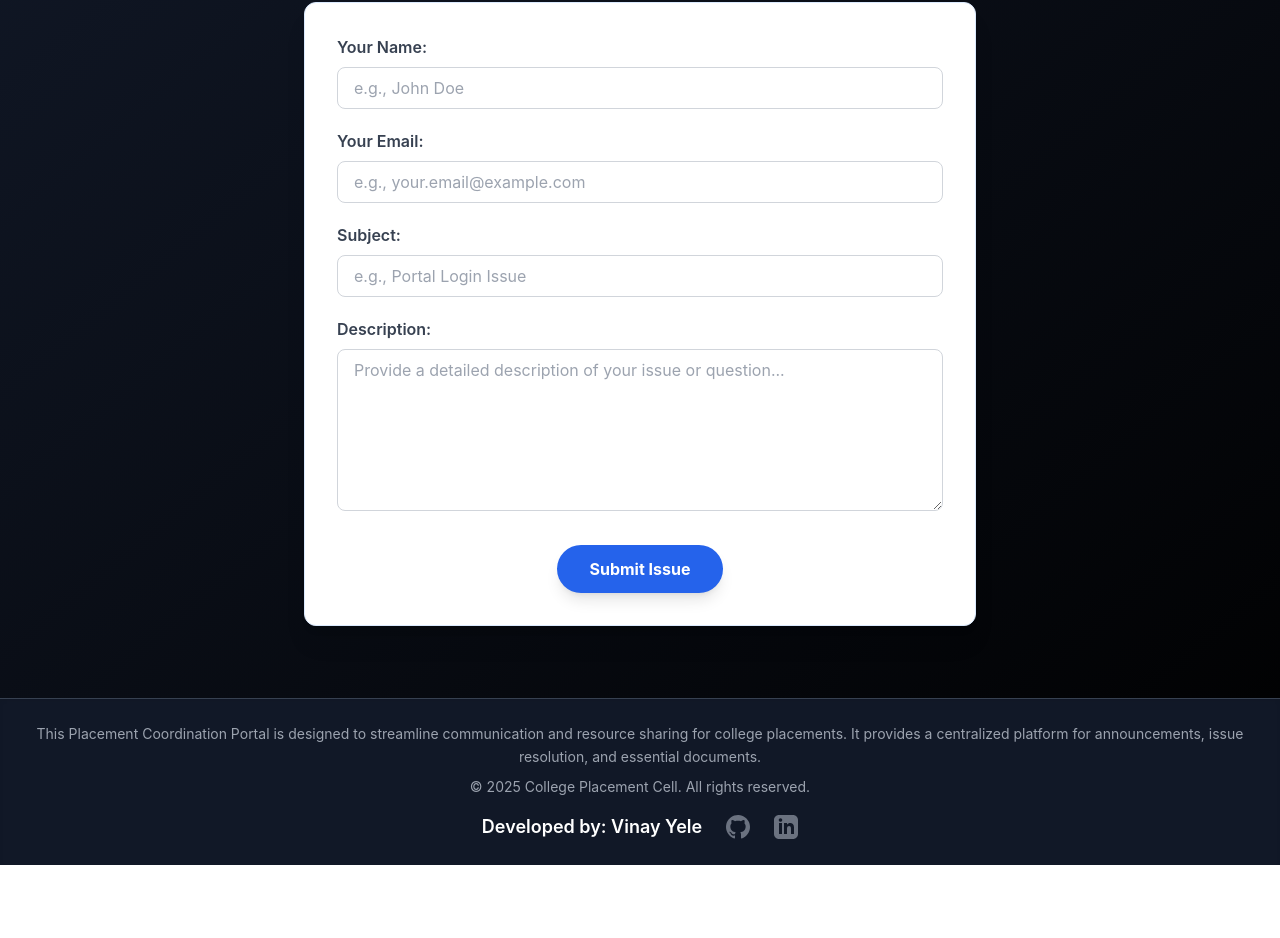
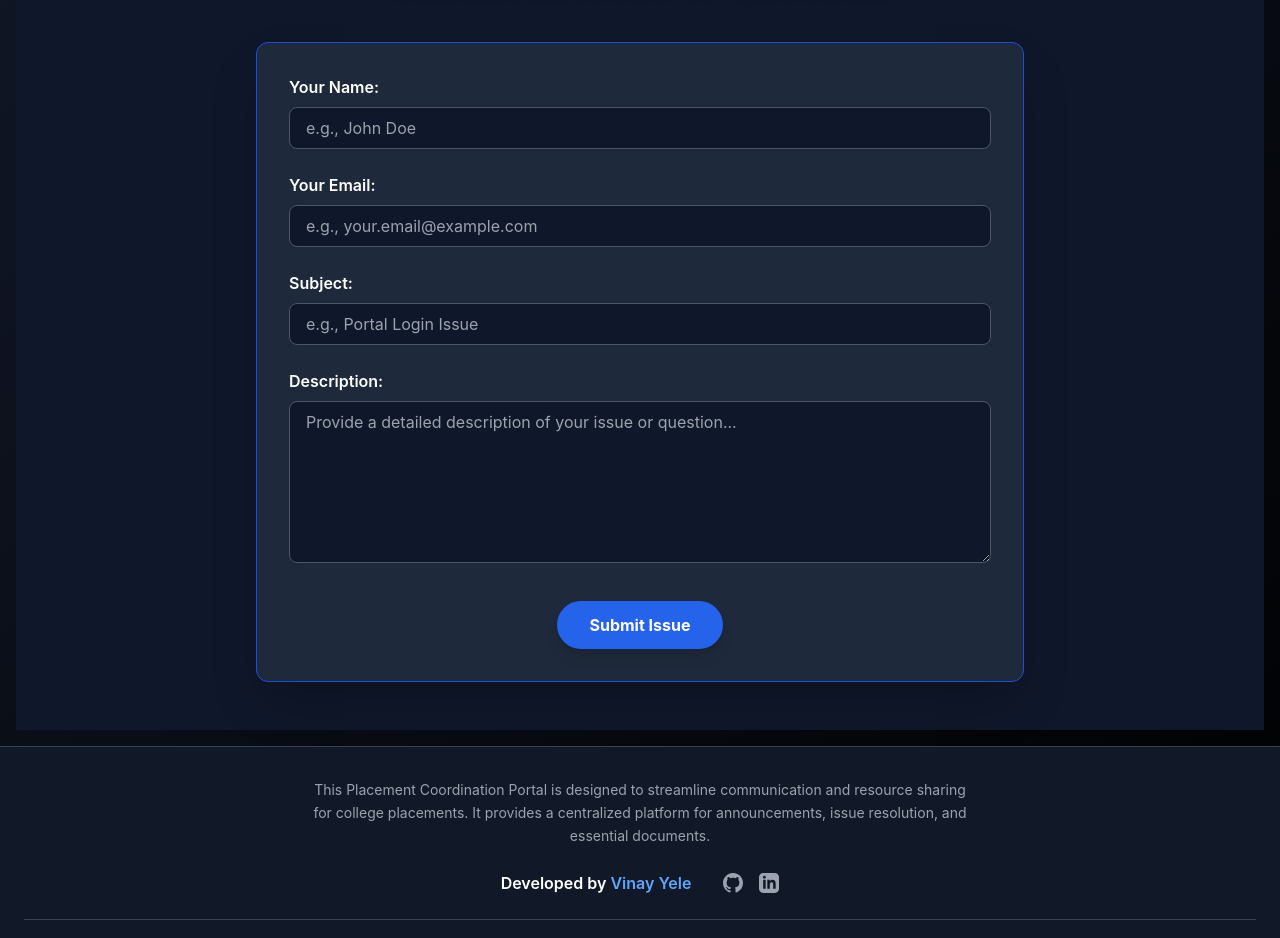
Before and after one commit to Vinay-yele/AIML_PLACEMENTS_HUB, a React (Create React App) app in the folder frontend/: page /issues in a window 1280 px wide. Shown: the part 195-1133 px from the top of the page. Before the commit the page ends 1060 px from the top, so only its background shows below. Built offline with nearby package versions, Linux system fonts and the light colour scheme.

Commit message:
Fix: CORS policy and correct API endpoints for deployed app and worked on frontend

```diff
--- a/frontend/src/App.js
+++ b/frontend/src/App.js
@@ -8,7 +8,7 @@
 import IssuesPage from './pages/IssuesPage';
 import ResourcesPage from './pages/ResourcesPage';
 import ContactPage from './pages/ContactPage';
-// import AdminPage from './pages/AdminPage';
+import AdminPage from './pages/AdminPage';
 
 // Helper component to apply active class to navigation links
 const NavLink = ({ to, children }) => {
@@ -20,8 +20,8 @@
         to={to}
         className={`relative inline-flex items-center justify-center px-4 py-2 text-sm font-medium rounded-full transition-all duration-300 ease-in-out
                     ${isActive
-                      ? 'bg-blue-600 text-white shadow-lg' // Slightly lighter blue for active state on dark background
-                      : 'text-gray-300 hover:bg-gray-700 hover:text-white hover:shadow-md' // Darker hover for consistency
+                      ? 'bg-blue-600 text-white shadow-lg'
+                      : 'text-gray-300 hover:bg-gray-700 hover:text-white hover:shadow-md'
                     }
                     focus:outline-none focus:ring-2 focus:ring-blue-400 focus:ring-offset-2 focus:ring-offset-gray-900
                   `}
@@ -39,37 +39,28 @@
         {/* Header/Navbar Section - Dark Theme */}
         <header className="bg-gray-900 text-white p-4 shadow-xl z-10 border-b border-gray-700">
           <div className="container mx-auto flex flex-col md:flex-row justify-between items-center">
-            <h1 className="text-3xl font-extrabold mb-3 md:mb-0 text-blue-400 tracking-wide">Placement Hub</h1>
+            <h1 className="text-3xl font-extrabold mb-3 md:mb-0 text-blue-400 tracking-wide">AIML Placements Hub</h1>
             <nav>
               <ul className="flex flex-wrap justify-center gap-x-4 gap-y-2">
-                {/* Navigation Links using NavLink helper component */}
                 <NavLink to="/">Home</NavLink>
                 <NavLink to="/announcements">Announcements</NavLink>
                 <NavLink to="/issues">Issues</NavLink>
                 <NavLink to="/resources">Resources</NavLink>
                 <NavLink to="/contact">Contact</NavLink>
-                {/* Admin link */}
-                {/* <NavLink to="/admin">
-                  <span className="bg-red-600 hover:bg-red-700 text-white font-bold px-4 py-2 rounded-full shadow-md transition duration-300 ease-in-out transform hover:scale-105">
-                    Admin
-                  </span>
-                </NavLink> */}
               </ul>
             </nav>
           </div>
         </header>
 
-        {/* Main Content Area: Routes define which component to render based on URL */}
-        <main className="container mx-auto p-4 mt-6 flex-grow">
+        {/* Main Content Area - Ensure it takes full height */}
+        <main className="container mx-auto p-4 mt-6 flex-grow min-h-[calc(100vh-200px)]">
           <Routes>
-            {/* Define routes for each page */}
             <Route path="/" element={<HomePage />} />
             <Route path="/announcements" element={<AnnouncementPage />} />
             <Route path="/issues" element={<IssuesPage />} />
             <Route path="/resources" element={<ResourcesPage />} />
             <Route path="/contact" element={<ContactPage />} />
-            {/* <Route path="/admin" element={<AdminPage />} /> */}
-            {/* Optional: Add a catch-all route for 404 Not Found */}
+            <Route path="/admin" element={<AdminPage />} />
             <Route path="*" element={
               <div className="flex flex-col items-center justify-center min-h-[calc(100vh-250px)] text-center text-white">
                 <h2 className="text-6xl font-extrabold text-red-500 mb-4 animate-bounce">404</h2>
@@ -82,40 +73,61 @@
           </Routes>
         </main>
 
-        {/* Footer Section - Dark Theme */}
-        <footer className="bg-gray-900 text-gray-400 p-6 mt-10 text-center shadow-inner border-t border-gray-700">
-          <div className="container mx-auto">
-            <p className="text-sm mb-2 leading-relaxed">
+        {/* Footer Section - Simplified to match homepage theme */}
+        <footer className="bg-gray-900 text-gray-400 border-t border-gray-700 mt-auto">
+          <div className="container mx-auto px-6 py-8">
+
+            {/* Main footer content */}
+            <div className="text-center mb-6">
+              <p className="text-sm leading-relaxed max-w-2xl mx-auto mb-4">
                 This Placement Coordination Portal is designed to streamline communication and resource sharing for college placements.
                 It provides a centralized platform for announcements, issue resolution, and essential documents.
               </p>
-            <p className="text-sm mb-4">&copy; {new Date().getFullYear()} College Placement Cell. All rights reserved.</p>
+            </div>
 
-            <div className="flex justify-center items-center space-x-6 text-lg">
-              <span className="font-semibold text-white">Developed by: Vinay Yele</span>
+            {/* Developer info and social links */}
+            <div className="flex flex-col md:flex-row justify-center items-center space-y-4 md:space-y-0 md:space-x-8 mb-6">
+              <div className="text-center md:text-left">
+                <p className="text-white font-semibold">Developed by <span className="text-blue-400">Vinay Yele</span></p>
+              </div>
+
+              <div className="flex space-x-4">
                 <a
-                href="https://github.com/your-github-profile" // Replace with your GitHub profile link
+                  href="https://github.com/vinay-yele/"
                   target="_blank"
                   rel="noopener noreferrer"
-                className="text-gray-500 hover:text-white transition-colors duration-300"
+                  className="text-gray-400 hover:text-white transition-colors duration-300"
                   aria-label="GitHub Profile"
                 >
-                {/* GitHub Icon (inline SVG for simplicity, or use FontAwesome if installed) */}
-                <svg xmlns="http://www.w3.org/2000/svg" width="24" height="24" viewBox="0 0 24 24" fill="currentColor"><path d="M12 0c-6.626 0-12 5.373-12 12 0 5.302 3.438 9.804 8.207 11.387.599.111.793-.261.793-.577v-2.234c-3.338.726-4.033-1.416-4.033-1.416-.546-1.387-1.333-1.756-1.333-1.756-1.087-.731.084-.716.084-.716 1.205.082 1.838 1.215 1.838 1.215 1.07 1.835 2.809 1.305 3.492.998.108-.776.418-1.305.762-1.604-2.665-.305-5.467-1.334-5.467-5.931 0-1.311.469-2.381 1.236-3.221-.124-.303-.535-1.524.117-3.176 0 0 1.008-.322 3.301 1.23.957-.266 1.983-.399 3.003-.404 1.02.005 2.046.138 3.006.404 2.291-1.552 3.297-1.23 3.297-1.23.653 1.653.242 2.874.118 3.176.77.84 1.235 1.911 1.235 3.221 0 4.609-2.807 5.624-5.479 5.921.43.372.823 1.102.823 2.222v3.293c0 .319.192.694.801.576 4.765-1.589 8.197-6.095 8.197-11.389 0-6.627-5.373-12-12-12z"/></svg>
+                  <svg xmlns="http://www.w3.org/2000/svg" width="20" height="20" viewBox="0 0 24 24" fill="currentColor">
+                    <path d="M12 0c-6.626 0-12 5.373-12 12 0 5.302 3.438 9.804 8.207 11.387.599.111.793-.261.793-.577v-2.234c-3.338.726-4.033-1.416-4.033-1.416-.546-1.387-1.333-1.756-1.333-1.756-1.087-.731.084-.716.084-.716 1.205.082 1.838 1.215 1.838 1.215 1.07 1.835 2.809 1.305 3.492.998.108-.776.418-1.305.762-1.604-2.665-.305-5.467-1.334-5.467-5.931 0-1.311.469-2.381 1.236-3.221-.124-.303-.535-1.524.117-3.176 0 0 1.008-.322 3.301 1.23.957-.266 1.983-.399 3.003-.404 1.02.005 2.046.138 3.006.404 2.291-1.552 3.297-1.23 3.297-1.23.653 1.653.242 2.874.118 3.176.77.84 1.235 1.911 1.235 3.221 0 4.609-2.807 5.624-5.479 5.921.43.372.823 1.102.823 2.222v3.293c0 .319.192.694.801.576 4.765-1.589 8.197-6.095 8.197-11.389 0-6.627-5.373-12-12-12z"/>
+                  </svg>
                 </a>
+
                 <a
-                href="https://linkedin.com/in/your-linkedin-profile" // Replace with your LinkedIn profile link
+                  href="https://www.linkedin.com/in/vinay-yele-08ab08295/"
                   target="_blank"
                   rel="noopener noreferrer"
-                className="text-gray-500 hover:text-white transition-colors duration-300"
+                  className="text-gray-400 hover:text-blue-400 transition-colors duration-300"
                   aria-label="LinkedIn Profile"
                 >
-                {/* LinkedIn Icon (inline SVG) */}
-                <svg xmlns="http://www.w3.org/2000/svg" width="24" height="24" viewBox="0 0 24 24" fill="currentColor"><path d="M19 0h-14c-2.761 0-5 2.239-5 5v14c0 2.761 2.239 5 5 5h14c2.762 0 5-2.239 5-5v-14c0-2.761-2.238-5-5-5zm-11 19h-3v-11h3v11zm-1.5-12.268c-.966 0-1.75-.79-1.75-1.764s.784-1.764 1.75-1.764 1.75.79 1.75 1.764-.783 1.764-1.75 1.764zm13.5 12.268h-3v-5.604c0-3.368-4-3.113-4 0v5.604h-3v-11h3v1.765c1.396-2.586 7-2.777 7 2.476v6.759z"/></svg>
+                  <svg xmlns="http://www.w3.org/2000/svg" width="20" height="20" viewBox="0 0 24 24" fill="currentColor">
+                    <path d="M19 0h-14c-2.761 0-5 2.239-5 5v14c0 2.761 2.239 5 5 5h14c2.762 0 5-2.239 5-5v-14c0-2.761-2.238-5-5-5zm-11 19h-3v-11h3v11zm-1.5-12.268c-.966 0-1.75-.79-1.75-1.764s.784-1.764 1.75-1.764 1.75.79 1.75 1.764-.783 1.764-1.75 1.764zm13.5 12.268h-3v-5.604c0-3.368-4-3.113-4 0v5.604h-3v-11h3v1.765c1.396-2.586 7-2.777 7 2.476v6.759z"/>
+                  </svg>
                 </a>
               </div>
             </div>
+
+            {/* Bottom section */}
+            <div className="border-t border-gray-700 pt-4 text-center">
+              <p className="text-sm text-gray-500">
+                &copy; {new Date().getFullYear()} College Placement Cell. All rights reserved.
+              </p>
+            </div>
+
+          </div>
         </footer>
+
       </div>
     </Router>
   );
--- a/frontend/src/pages/AdminPage.js
+++ b/frontend/src/pages/AdminPage.js
@@ -6,7 +6,7 @@
     // State for the simple admin password check
     const [isAdmin, setIsAdmin] = useState(false);
     const [adminPassword, setAdminPassword] = useState('');
-    const ADMIN_SECRET_PASSWORD = 'adminpassword123'; // !!! IMPORTANT: Hardcoded for local dev. NOT SECURE for production.
+    const ADMIN_SECRET_PASSWORD = 'Vinayele@2013'; // !!! IMPORTANT: Hardcoded for local dev. NOT SECURE for production.
 
     // State for the announcement form data
     const [announcementFormData, setAnnouncementFormData] = useState({
--- a/frontend/src/pages/IssuesPage.js
+++ b/frontend/src/pages/IssuesPage.js
@@ -47,18 +47,21 @@
     };
 
     return (
-        <div className="container mx-auto p-4">
-            <h2 className="text-4xl font-extrabold text-gray-800 mb-8 text-center drop-shadow-sm">Submit an Issue or Question</h2>
+        <div className="min-h-screen bg-[#0f172a] text-white py-12 px-4">
+            <div className="max-w-3xl mx-auto">
+                <h2 className="text-4xl font-extrabold text-blue-400 mb-10 text-center drop-shadow-md">
+                    Submit an Issue or Question
+                </h2>
 
                 {message && (
-                <div className={`p-4 rounded-lg mb-6 text-center text-lg font-medium ${messageType === 'success' ? 'bg-green-100 text-green-700 border border-green-300' : 'bg-red-100 text-red-700 border border-red-300'}`}>
+                    <div className={`p-4 rounded-lg mb-6 text-center text-lg font-medium ${messageType === 'success' ? 'bg-green-100 text-green-800' : 'bg-red-100 text-red-800'}`}>
                         {message}
                     </div>
                 )}
 
-            <form onSubmit={handleSubmit} className="bg-white rounded-xl shadow-xl p-8 max-w-2xl mx-auto border border-blue-100">
-                <div className="mb-5">
-                    <label htmlFor="studentName" className="block text-gray-700 text-base font-semibold mb-2">
+                <form onSubmit={handleSubmit} className="bg-[#1e293b] rounded-xl shadow-2xl p-8 border border-blue-700">
+                    <div className="mb-6">
+                        <label htmlFor="studentName" className="block text-white text-base font-semibold mb-2">
                             Your Name:
                         </label>
                         <input
@@ -67,14 +70,14 @@
                             name="studentName"
                             value={formData.studentName}
                             onChange={handleChange}
-                        className="w-full px-4 py-2 border border-gray-300 rounded-lg focus:outline-none focus:ring-2 focus:ring-blue-500 focus:border-transparent transition duration-200 ease-in-out text-gray-800"
+                            className="w-full px-4 py-2 border border-gray-600 rounded-lg bg-[#0f172a] text-white placeholder-gray-400 focus:outline-none focus:ring-2 focus:ring-blue-400"
                             placeholder="e.g., John Doe"
                             required
                         />
                     </div>
 
-                <div className="mb-5">
-                    <label htmlFor="studentEmail" className="block text-gray-700 text-base font-semibold mb-2">
+                    <div className="mb-6">
+                        <label htmlFor="studentEmail" className="block text-white text-base font-semibold mb-2">
                             Your Email:
                         </label>
                         <input
@@ -83,14 +86,14 @@
                             name="studentEmail"
                             value={formData.studentEmail}
                             onChange={handleChange}
-                        className="w-full px-4 py-2 border border-gray-300 rounded-lg focus:outline-none focus:ring-2 focus:ring-blue-500 focus:border-transparent transition duration-200 ease-in-out text-gray-800"
+                            className="w-full px-4 py-2 border border-gray-600 rounded-lg bg-[#0f172a] text-white placeholder-gray-400 focus:outline-none focus:ring-2 focus:ring-blue-400"
                             placeholder="e.g., your.email@example.com"
                             required
                         />
                     </div>
 
-                <div className="mb-5">
-                    <label htmlFor="subject" className="block text-gray-700 text-base font-semibold mb-2">
+                    <div className="mb-6">
+                        <label htmlFor="subject" className="block text-white text-base font-semibold mb-2">
                             Subject:
                         </label>
                         <input
@@ -99,14 +102,14 @@
                             name="subject"
                             value={formData.subject}
                             onChange={handleChange}
-                        className="w-full px-4 py-2 border border-gray-300 rounded-lg focus:outline-none focus:ring-2 focus:ring-blue-500 focus:border-transparent transition duration-200 ease-in-out text-gray-800"
+                            className="w-full px-4 py-2 border border-gray-600 rounded-lg bg-[#0f172a] text-white placeholder-gray-400 focus:outline-none focus:ring-2 focus:ring-blue-400"
                             placeholder="e.g., Portal Login Issue"
                             required
                         />
                     </div>
 
-                <div className="mb-7">
-                    <label htmlFor="description" className="block text-gray-700 text-base font-semibold mb-2">
+                    <div className="mb-8">
+                        <label htmlFor="description" className="block text-white text-base font-semibold mb-2">
                             Description:
                         </label>
                         <textarea
@@ -115,13 +118,13 @@
                             value={formData.description}
                             onChange={handleChange}
                             rows="6"
-                        className="w-full px-4 py-2 border border-gray-300 rounded-lg focus:outline-none focus:ring-2 focus:ring-blue-500 focus:border-transparent transition duration-200 ease-in-out resize-y text-gray-800"
+                            className="w-full px-4 py-2 border border-gray-600 rounded-lg bg-[#0f172a] text-white placeholder-gray-400 resize-y focus:outline-none focus:ring-2 focus:ring-blue-400"
                             placeholder="Provide a detailed description of your issue or question..."
                             required
                         ></textarea>
                     </div>
 
-                <div className="flex items-center justify-center">
+                    <div className="flex justify-center">
                         <button
                             type="submit"
                             className="bg-blue-600 hover:bg-blue-700 text-white font-bold py-3 px-8 rounded-full shadow-lg transition duration-300 ease-in-out transform hover:scale-105 disabled:opacity-50 disabled:cursor-not-allowed focus:outline-none focus:ring-2 focus:ring-blue-400 focus:ring-offset-2"
@@ -132,6 +135,7 @@
                     </div>
                 </form>
             </div>
+        </div>
     );
 };
 
```
Lines whose indentation alone changed are shown as unchanged.
